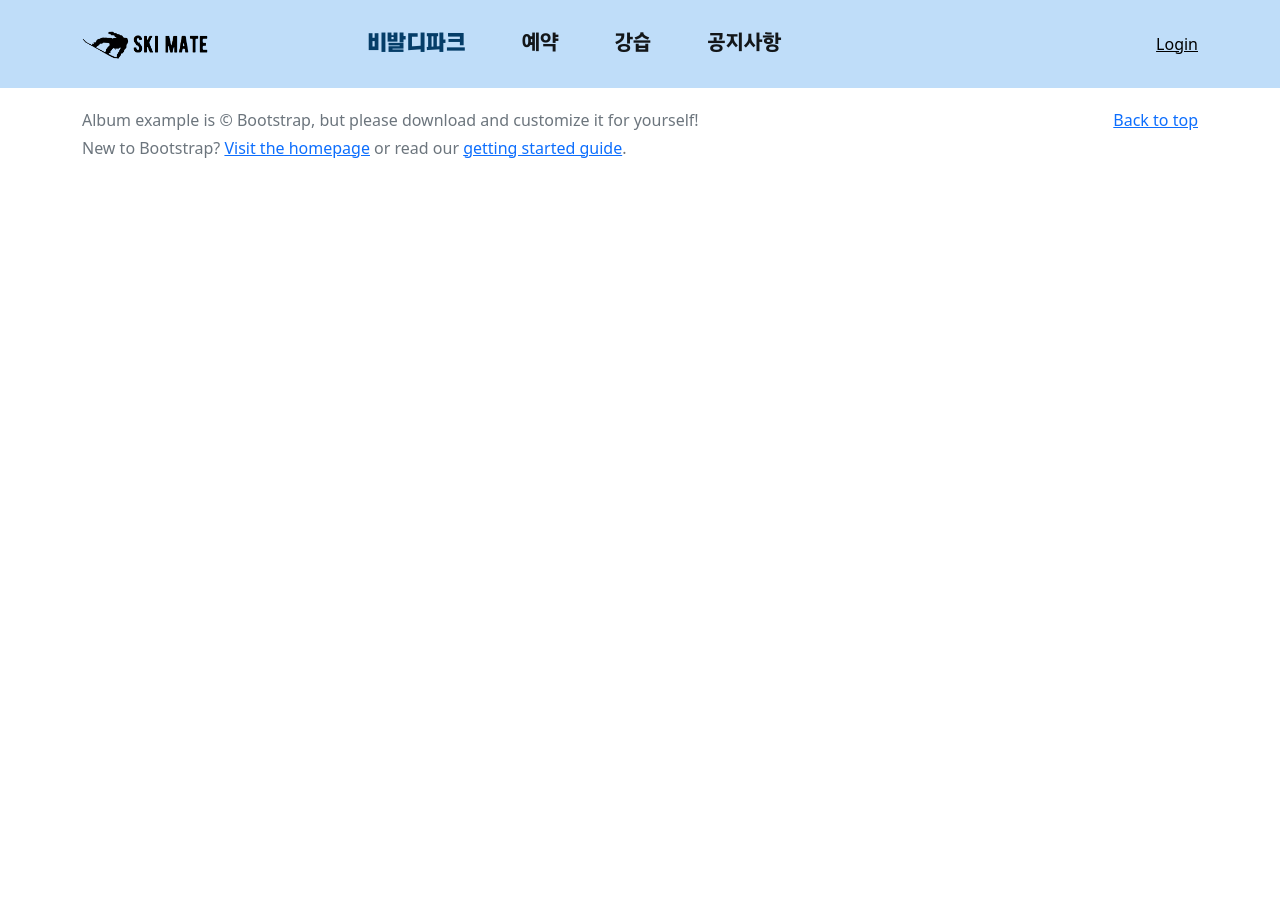
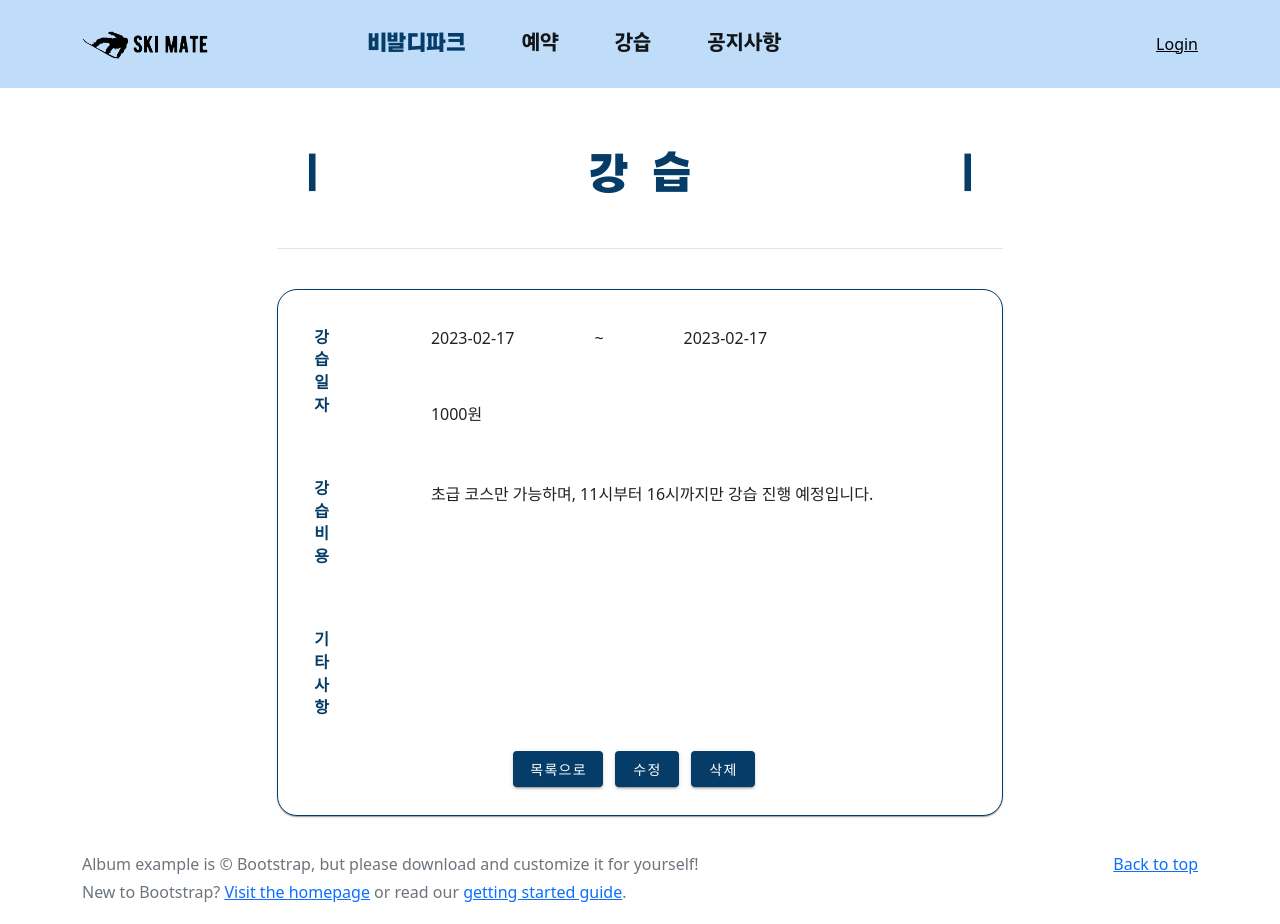
Before and after one commit to 0206cho/skimate, a Vue app in the folder skimate-front/: page /lesson/detail in a window 1280 px wide. Before the commit the page ends 800 px from the top, so only its background shows below. Built offline with nearby package versions, Linux system fonts and the light colour scheme; no server answers.

Commit message:
민솔 - 강습 상세페이지 완료

```diff
--- /dev/null
+++ b/skimate-front/src/pages/lesson/LessonDetail.vue
@@ -0,0 +1,87 @@
+<template>
+  <v-container style="height=100%; width: 100%; padding-left: 50px; padding-right: 50px;">
+    <!--제목-->
+    <v-row>
+      <v-col cols="2"></v-col>
+      <v-col cols="1">
+        <h1 class="pt-12 px-0" style="display: flex; justify-content: center; color:#053D68; font-family:'Title_bold';">|
+        </h1>
+      </v-col>
+      <v-col cols="6">
+        <h1 class="pt-12 px-0" style="display: flex; justify-content: center; color:#053D68; font-family:'Title_bold';">
+          강&nbsp;&nbsp;습
+        </h1>
+      </v-col>
+      <v-col cols="1">
+        <h1 class="pt-12 px-0" style="display: flex; justify-content: center; color:#053D68; font-family:'Title_bold';">|
+        </h1>
+      </v-col>
+      <v-col cols="2"></v-col>
+    </v-row>
+
+    <v-row>
+      <v-col cols="2"></v-col>
+      <v-col cols="8">
+        <v-divider style="border-color:#053D68;"></v-divider><!--=hr-->
+
+        <v-card class="mt-10" style="border-radius:20px; border: 1px solid #053D68">
+          <v-row>
+            <v-col cols="2">
+              <v-card-text class="mx-5 my-5" style="font-size: medium; font-weight: bold; color:#053D68">
+                강습 일자
+              </v-card-text>
+              <v-card-text class="mx-5 mt-7" style="font-size: medium; font-weight: bold; color:#053D68">
+                강습 비용
+              </v-card-text>
+              <v-card-text class="mx-5 mt-7" style="font-size: medium; font-weight: bold; color:#053D68">
+                기타 사항
+              </v-card-text>
+            </v-col>
+
+            <v-col cols="10">
+              <v-row class="my-9">
+                  <div class="mx-10">2023-02-17</div>
+                  <div class="mx-10">~</div>
+                  <div class="mx-10">2023-02-17</div>
+              </v-row>
+              <v-row class="my-10">
+                <div class="mx-10 mt-3">1000원</div>
+              </v-row>
+              <v-row class="my-11">
+                <div class="mx-10 mt-3">초급 코스만 가능하며, 11시부터 16시까지만 강습 진행 예정입니다.</div>
+              </v-row>
+
+            </v-col>
+
+          </v-row>
+
+          <v-card-text class="end text-md-center">
+            <v-btn class="white--text mr-3 mb-3" style="background-color:#053D68; color: white;" to="/lesson">목록으로</v-btn>
+            <!--작성자만 표기-->
+            <v-btn class="white--text mr-3 mb-3" style="background-color:#053D68; color: white;" to="/lesson">수정</v-btn>
+            <v-btn class="white--text mr-3 mb-3" style="background-color:#053D68; color: white;" to="/lesson">삭제</v-btn>
+          </v-card-text>
+        </v-card>
+      </v-col>
+      <v-col cols="2"></v-col>
+    </v-row>
+  </v-container>
+</template>
+
+<script>
+export default {
+  name: "LessonHome",
+  methods: {
+    onClick() {
+      this.loading = true
+
+      setTimeout(() => {
+        this.loading = false
+        this.loaded = true
+      }, 2000)
+    },
+  },
+};
+</script>
+
+<style scoped></style>
--- a/skimate-front/src/pages/lesson/LessonWrite.vue
+++ b/skimate-front/src/pages/lesson/LessonWrite.vue
@@ -57,7 +57,7 @@
               <div class="accordion-item">
                 <h2 class="accordion-header" id="flush-headingOne">
                   <button class="accordion-button collapsed" type="button" data-bs-toggle="collapse" data-bs-target="#flush-collapseOne" aria-expanded="false" aria-controls="flush-collapseOne"
-                    style="background-color: #BFDDF9;">
+                    style="background-color: #BFDDF9; font-weight: bold; color: #053D68;">
                     주의사항
                   </button>
                 </h2>
@@ -77,7 +77,7 @@
 
           <v-card-text class="end text-md-right">
             <v-btn class="white--text mr-3 mb-3" style="background-color:#053D68; color: white;"
-              to="/lesson/write">글쓰기</v-btn>
+              to="/lesson">글쓰기</v-btn>
           </v-card-text>
         </v-card>
       </v-col>
--- a/skimate-front/src/scripts/router.js
+++ b/skimate-front/src/scripts/router.js
@@ -3,6 +3,7 @@ import Home from "@/pages/Home";
 import Login from "@/pages/Login";
 import LessonHome from '../pages/lesson/LessonHome.vue';
 import LessonWrite from '../pages/lesson/LessonWrite.vue';
+import LessonDetail from '../pages/lesson/LessonDetail.vue';
 import reserHome from '../pages/reservation/reser.vue';
 
 const routes = [
@@ -12,6 +13,8 @@ const routes = [
   { path: "/lesson", component: LessonHome},
   // 강습 작성페이지
   { path: "/lesson/write", component: LessonWrite},
+  // 강습 상세페이지
+  { path: "/lesson/detail", component: LessonDetail},
   // 예약 메인페이지
   { path: "/reservation", component: reserHome}
 ];
```
